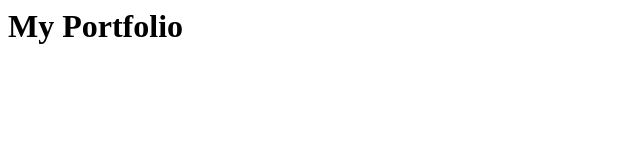
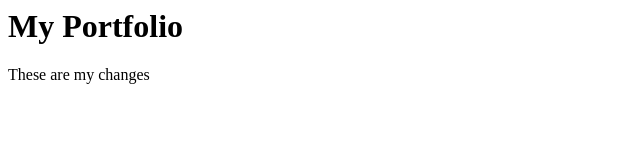
Before and after one commit to julietarodrigo/portfolio, a plain HTML site: page index.html in a window 1280 px wide. Shown: the whole page, without its empty margins (0-640 px from the left). Drawn offline with Linux system fonts and the light colour scheme.

Commit message:
first new sentence

```diff
--- a/index.html
+++ b/index.html
@@ -1 +1,4 @@
 <h1> My Portfolio </h1>
+
+
+<p> These are my changes </p>
```
